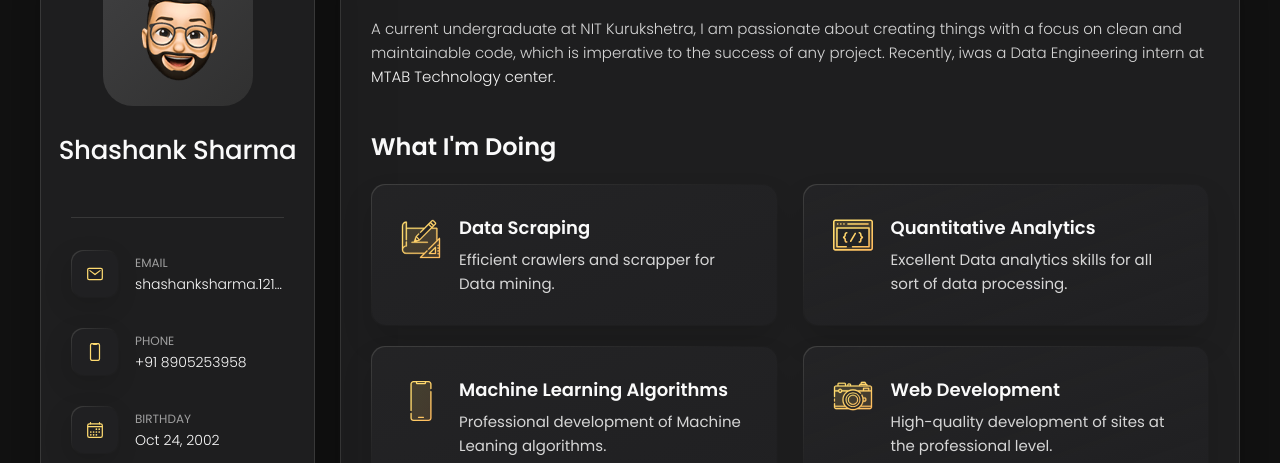
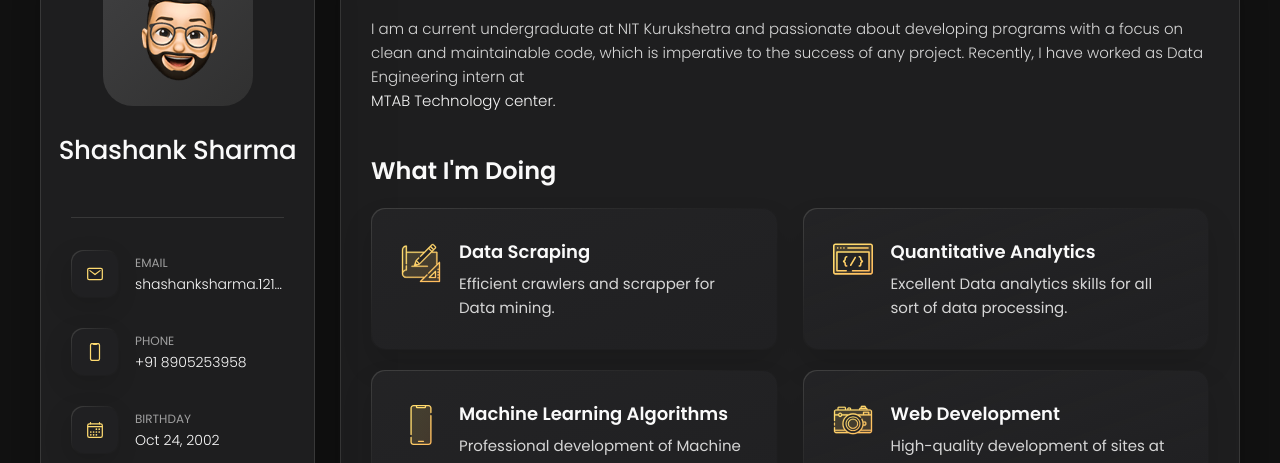
Before and after one commit to valyrian24052/Valyrian-s-portfolio, a plain HTML site: page index.html in a window 1280 px wide. Shown: the part 162-625 px from the top of the page. Drawn offline with nearby package versions, Linux system fonts and the light colour scheme.

Commit message:
Update index.html

```diff
--- a/index.html
+++ b/index.html
@@ -215,9 +215,9 @@
 
         <section class="about-text">
           <p>
-            A current undergraduate at NIT Kurukshetra, I am passionate about creating things with a
+            I am a current undergraduate at NIT Kurukshetra and  passionate about developing programs with a
              focus on clean and maintainable code, which is imperative to the success of any project.
-             Recently, iwas a Data Engineering intern at <a class="white" href="https://www.google.com/url?sa=t&rct=j&q=&esrc=s&source=web&cd=&cad=rja&uact=8&ved=2ahUKEwiv97PR5qb7AhUhaGwGHXk4Dh8QFnoECA4QAQ&url=https%3A%2F%2Fmtabtechnology.com%2F&usg=AOvVaw2VRwVH64TuqOlajoc4M6gC">MTAB Technology center.</a>
+             Recently, I have worked as Data Engineering intern at <a class="white" href="https://www.google.com/url?sa=t&rct=j&q=&esrc=s&source=web&cd=&cad=rja&uact=8&ved=2ahUKEwiv97PR5qb7AhUhaGwGHXk4Dh8QFnoECA4QAQ&url=https%3A%2F%2Fmtabtechnology.com%2F&usg=AOvVaw2VRwVH64TuqOlajoc4M6gC">MTAB Technology center.</a>
           </p>
 
           <p>
```
